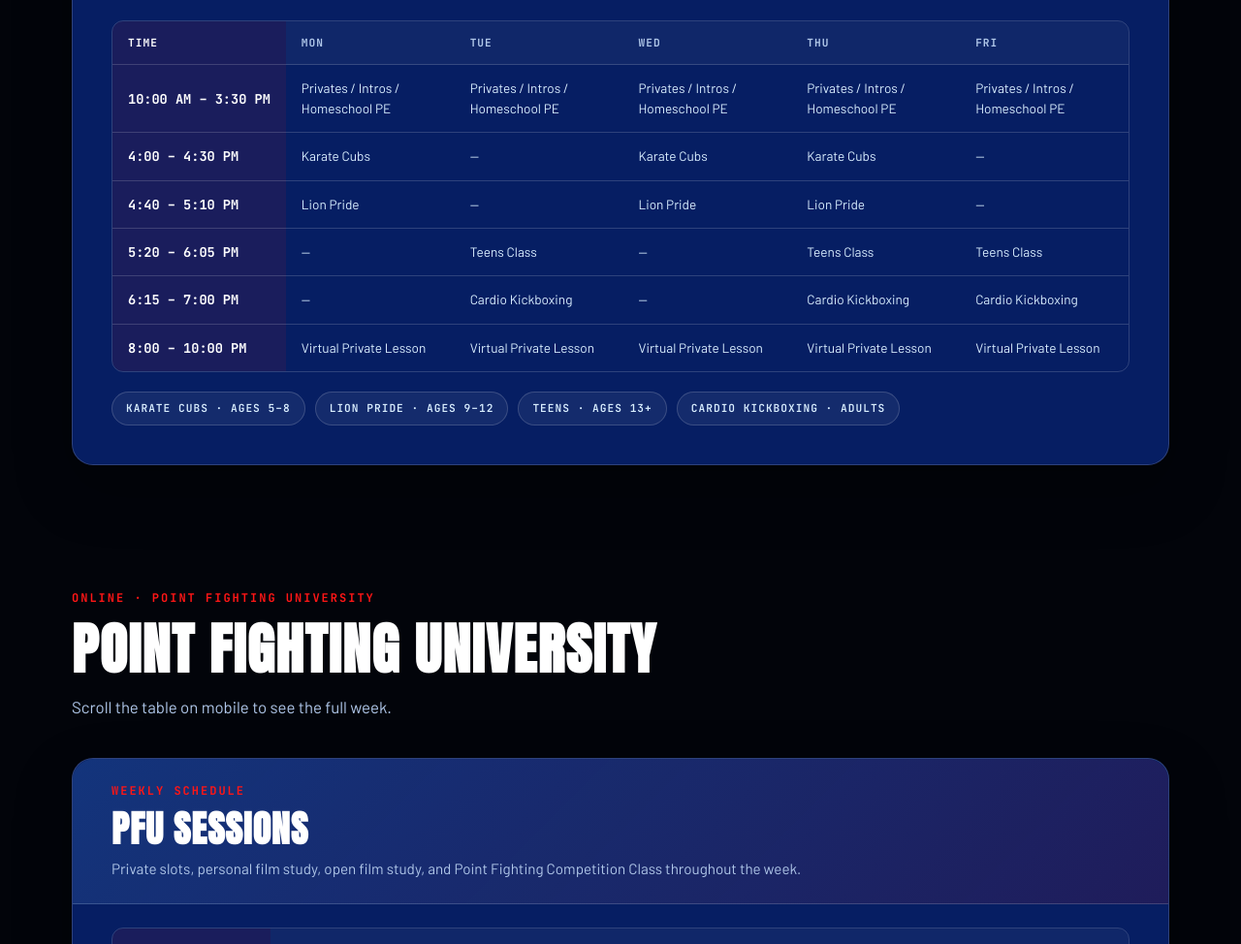
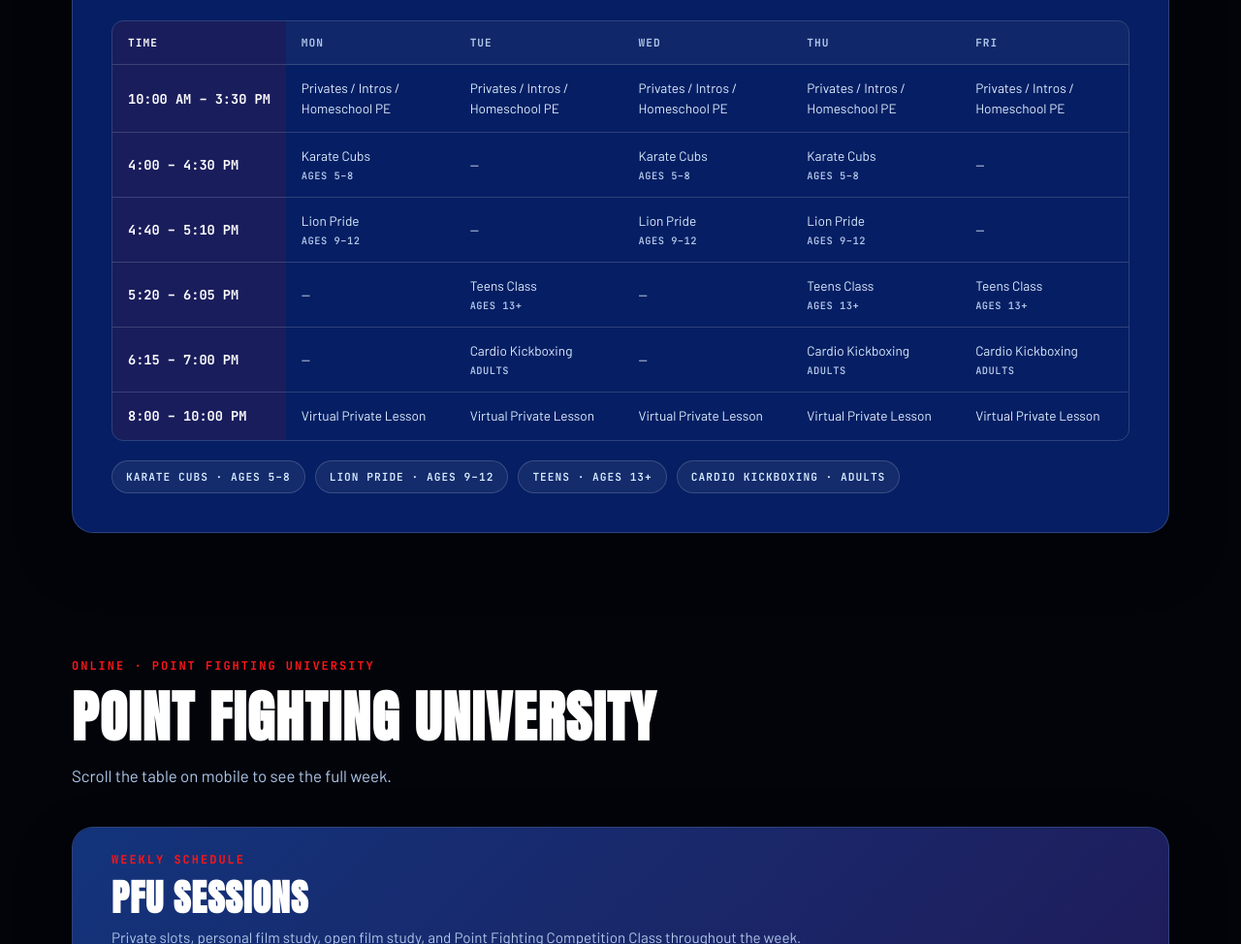
Before and after one commit to pfpkickboxingacademy-cmd/pfp-kickboxing-academy, a plain HTML site: page schedule.html in a window 1280 px wide. Shown: the part 1000-1974 px from the top of the page at 97% size. Drawn offline with Linux system fonts and the light colour scheme.

Commit message:
Add age groups inline to each class on the in-person schedule table

```diff
--- a/schedule.html
+++ b/schedule.html
@@ -182,6 +182,10 @@
     color:var(--ice);background:rgba(255,255,255,0.06);border:1px solid var(--line);
     padding:8px 14px;border-radius:100px;
   }
+  .class-age{
+    display:block;font-family:'JetBrains Mono',monospace;font-size:0.65rem;letter-spacing:0.5px;
+    text-transform:uppercase;color:var(--muted);margin-top:2px;
+  }
 
   /* CTA BAND */
   .cta-band{
@@ -300,35 +304,35 @@
             </tr>
             <tr>
               <td class="time-col">4:00 &ndash; 4:30 PM</td>
-              <td>Karate Cubs</td>
+              <td>Karate Cubs<span class="class-age">Ages 5&ndash;8</span></td>
               <td>&mdash;</td>
-              <td>Karate Cubs</td>
-              <td>Karate Cubs</td>
+              <td>Karate Cubs<span class="class-age">Ages 5&ndash;8</span></td>
+              <td>Karate Cubs<span class="class-age">Ages 5&ndash;8</span></td>
               <td>&mdash;</td>
             </tr>
             <tr>
               <td class="time-col">4:40 &ndash; 5:10 PM</td>
-              <td>Lion Pride</td>
+              <td>Lion Pride<span class="class-age">Ages 9&ndash;12</span></td>
               <td>&mdash;</td>
-              <td>Lion Pride</td>
-              <td>Lion Pride</td>
+              <td>Lion Pride<span class="class-age">Ages 9&ndash;12</span></td>
+              <td>Lion Pride<span class="class-age">Ages 9&ndash;12</span></td>
               <td>&mdash;</td>
             </tr>
             <tr>
               <td class="time-col">5:20 &ndash; 6:05 PM</td>
               <td>&mdash;</td>
-              <td>Teens Class</td>
+              <td>Teens Class<span class="class-age">Ages 13+</span></td>
               <td>&mdash;</td>
-              <td>Teens Class</td>
-              <td>Teens Class</td>
+              <td>Teens Class<span class="class-age">Ages 13+</span></td>
+              <td>Teens Class<span class="class-age">Ages 13+</span></td>
             </tr>
             <tr>
               <td class="time-col">6:15 &ndash; 7:00 PM</td>
               <td>&mdash;</td>
-              <td>Cardio Kickboxing</td>
+              <td>Cardio Kickboxing<span class="class-age">Adults</span></td>
               <td>&mdash;</td>
-              <td>Cardio Kickboxing</td>
-              <td>Cardio Kickboxing</td>
+              <td>Cardio Kickboxing<span class="class-age">Adults</span></td>
+              <td>Cardio Kickboxing<span class="class-age">Adults</span></td>
             </tr>
             <tr>
               <td class="time-col">8:00 &ndash; 10:00 PM</td>
```
